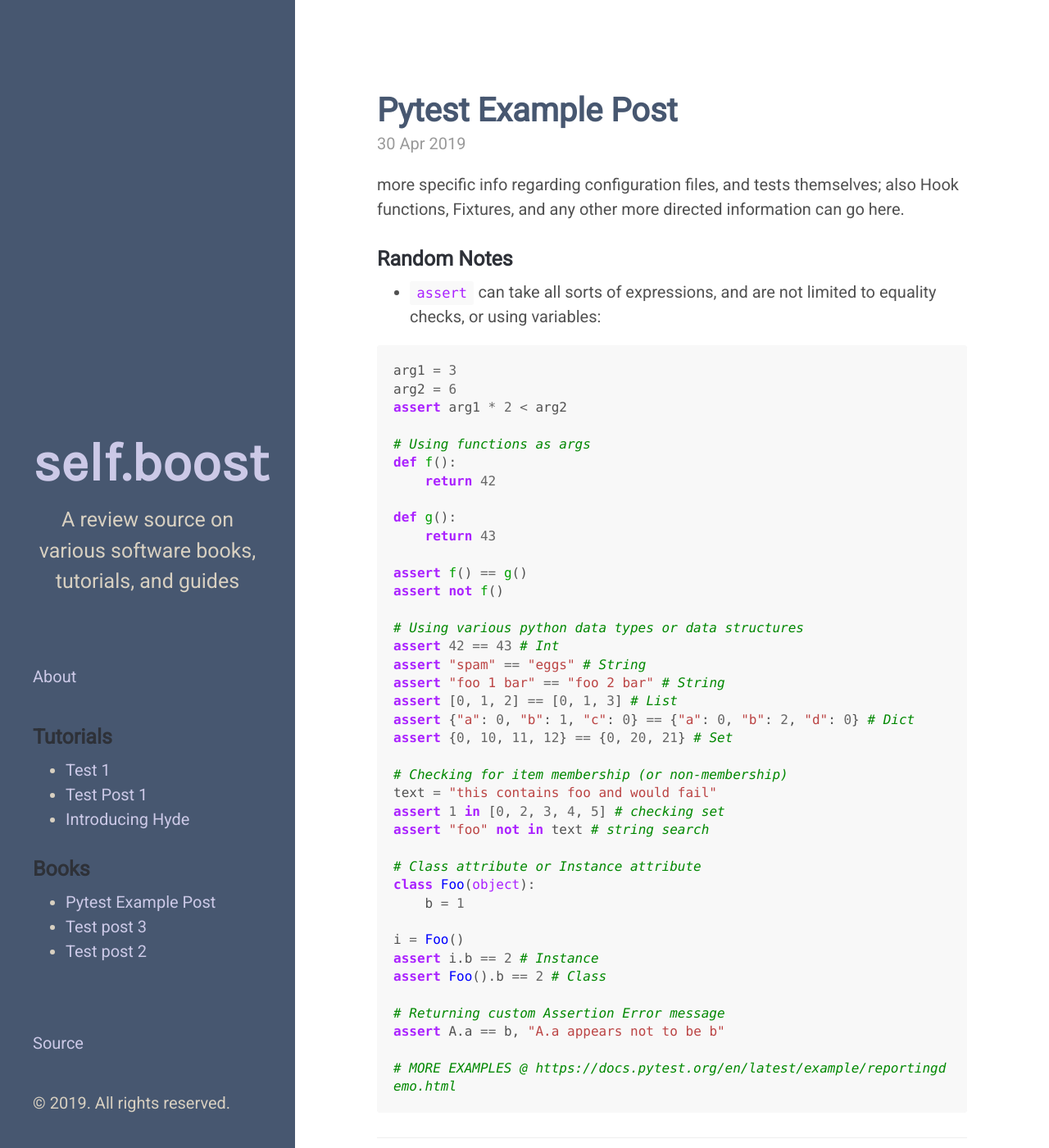
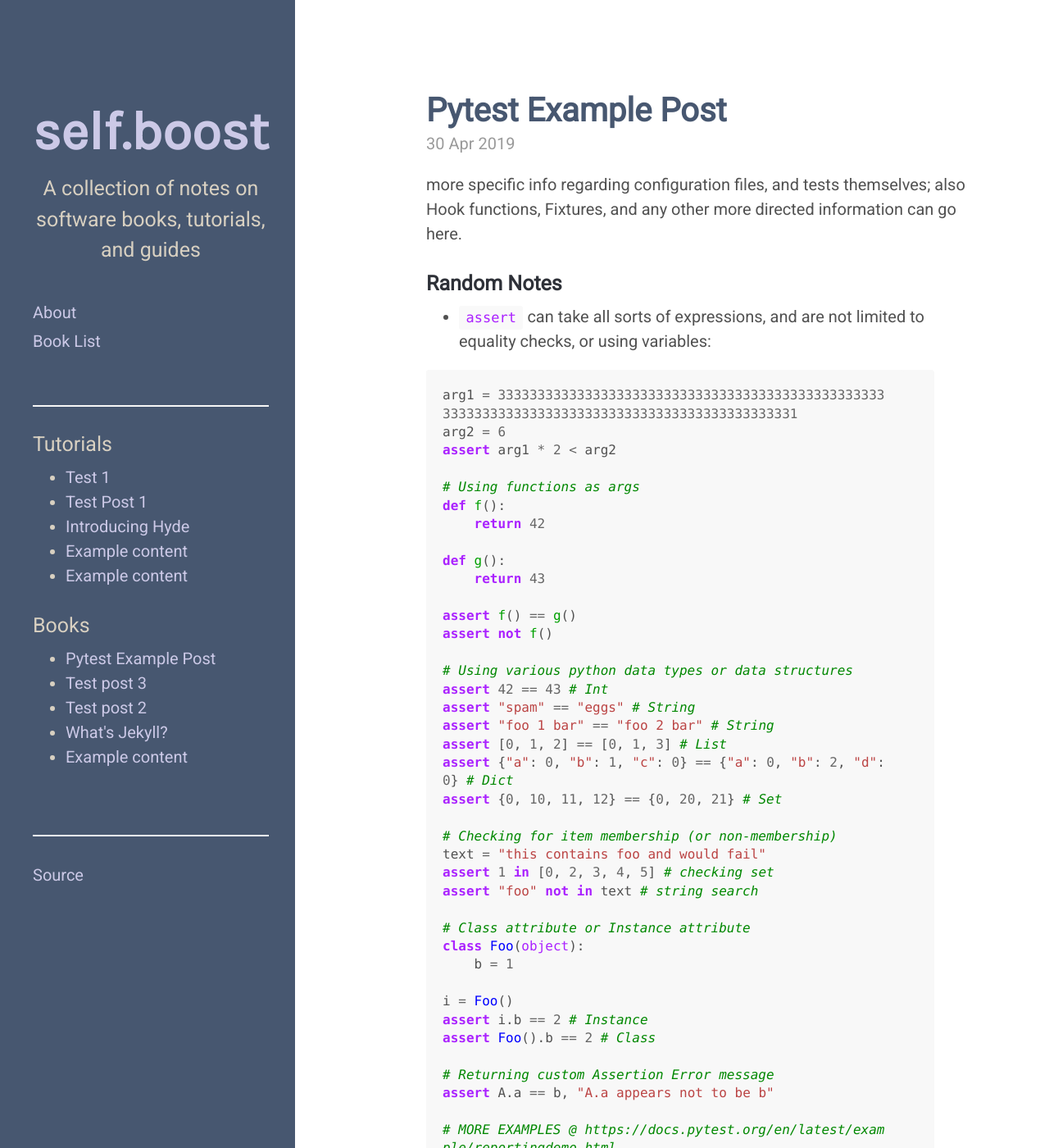
Before and after one commit to wilkinsb/wilkinsb.github.io, a Jekyll site: the page built from _posts/2019-04-30-test2.md, in a window 1280 px wide and 1400 px high. Shown: the whole window at 82% size. Built offline with Jekyll 4.4.1, drawn with Linux system fonts in a browser that asks for light colours.

Commit message:
lots of styling changes

````diff
--- a/_config.yml
+++ b/_config.yml
@@ -10,7 +10,7 @@ plugins:
 title:            self.boost
 tagline:          SWE Resource Reviews
 description:      >-
-  A review source on various software books, tutorials, and guides
+  A collection of notes on software books, tutorials, and guides
 baseurl:          ''
 url:              'https://wilkinsb.github.io'
 
--- a/_includes/sidebar.html
+++ b/_includes/sidebar.html
@@ -2,7 +2,7 @@
 
 ---
 <div class="sidebar">
-  <div class="container sidebar-sticky">
+  <div class="sidebar-sticky">
     <div class="sidebar-about">
       <h1>
         <a href="{{ site.url }}">
@@ -21,17 +21,18 @@
           {% endif %}
         {% endif %}
       {% endfor %}
-
+      <br>
+      <hr>
       {% for category in site.categories %}
         <h3>{{ category[0] }}</h3>
         <ul>
-      {% for post in category[1] | limit: 3 %}
+      {% for post in category[1] | limit: 5 %}
         <li><a href="{{ post.url }}">{{ post.title }}</a></li>
       {% endfor %}
         </ul>
       {% endfor %}
     </nav>
+    <hr>
     <a class="sidebar-nav-item" href="{{ site.github.repository_url }}">Source</a>
-    <p>&copy; {{ site.time | date: '%Y' }}. All rights reserved.</p>
   </div>
 </div>
--- a/_posts/2019-04-30-test2.md
+++ b/_posts/2019-04-30-test2.md
@@ -14,7 +14,7 @@ more specific info regarding configuration files, and tests themselves; also Hoo
 * `assert` can take all sorts of expressions, and are not limited to equality checks, or using variables:
 
 ```python
-arg1 = 3
+arg1 = 3333333333333333333333333333333333333333333333333333333333333333333333333333333333333333333331
 arg2 = 6
 assert arg1 * 2 < arg2
 
--- a/css/hyde.css
+++ b/css/hyde.css
@@ -36,10 +36,11 @@ html {
  * out above content in mobile and later moves to the side with wider viewports.
  */
 .sidebar {
-  text-align: center;
   padding: 2rem 1rem;
   color: #d8d0c1;
   background-color: #475770;
+  display: flex;
+  flex-direction: column;
   /* background-image: url('/assets/style/vector_space.png'); */
 }
 @media (min-width: 48em) {
@@ -50,6 +51,7 @@ html {
     bottom: 0;
     width: 18rem;
     text-align: left;
+    display: flex;
   }
 }
 
@@ -61,32 +63,34 @@ html {
 /* About section */
 .sidebar-about h1 {
   color: #ccc9e7;
-  margin-top: 0;
+  margin-top: 4rem;
   font-family: "Karla", serif;
   font-size: 3.25rem;
   text-align: center;
-  display: flex;
-  height: 100%;
 }
 
 /* Sidebar nav */
 .sidebar-nav {
-  margin-top: 4rem;
+  margin-top: 2rem;
   margin-bottom: 4rem;
 }
 .sidebar-nav-item {
   display: block;
   line-height: 1.75;
-  margin-bottom: 2rem;
 }
 a.sidebar-nav-item:hover,
 a.sidebar-nav-item:focus {
   text-decoration: underline;
 }
 .sidebar-nav-item.active {
-  font-weight: bold;
+  font-weight: 900;
+  font-style: italic;
 }
 
+.sidebar-nav h3 {
+  color: #d8d0c1;
+  font-weight: 500;
+}
 /* Sticky sidebar
  *
  * Add the `sidebar-sticky` class to the sidebar's container to affix it the
@@ -95,10 +99,13 @@ a.sidebar-nav-item:focus {
 
 @media (min-width: 48em) {
   .sidebar-sticky {
-    position: absolute;
-    right:  1rem;
-    bottom: 1rem;
-    left:   1rem;
+    margin: auto;
+    max-width: 38rem;
+    padding-left:  1rem;
+    padding-right: 1rem;
+    align-items: stretch;
+    align-content: space-between;
+    flex-grow: 1;
   }
 }
 
@@ -115,7 +122,7 @@ a.sidebar-nav-item:focus {
 
 @media (min-width: 48em) {
   .content {
-    max-width: 38rem;
+    max-width: 60rem;
     margin-left: 20rem;
     margin-right: 2rem;
   }
@@ -123,7 +130,7 @@ a.sidebar-nav-item:focus {
 
 @media (min-width: 64em) {
   .content {
-    margin-left: 22rem;
+    margin-left: 25rem;
     margin-right: 4rem;
   }
 }
--- a/css/poole.css
+++ b/css/poole.css
@@ -163,8 +163,9 @@ pre code {
   background-color: transparent;
 }
 
-/* Pygments via Jekyll */
+/* Rouge via Jekyll */
 .highlight {
+  max-width: 94%;
   margin-bottom: 1rem;
   border-radius: 4px;
 }
@@ -271,11 +272,9 @@ tbody tr:nth-child(odd) th {
  */
 
 .container {
-  max-width: 38rem;
   padding-left:  1rem;
   padding-right: 1rem;
-  margin-left:  auto;
-  margin-right: auto;
+  margin: auto;
 }
 
 
@@ -315,6 +314,7 @@ tbody tr:nth-child(odd) th {
 
 .page,
 .post {
+  width: 100%;
   margin-bottom: 4em;
 }
 
@@ -361,7 +361,6 @@ tbody tr:nth-child(odd) th {
 .related-posts li a:hover small {
   color: inherit;
 }
-
 
 /*
  * Pagination
````
Also changed, not shown: _posts/2013-02-09-example-content.md (added, +139 -0 lines), _posts/2013-02-12-example-content.md (added, +139 -0 lines), book_list.md (added, +26 -0 lines).
